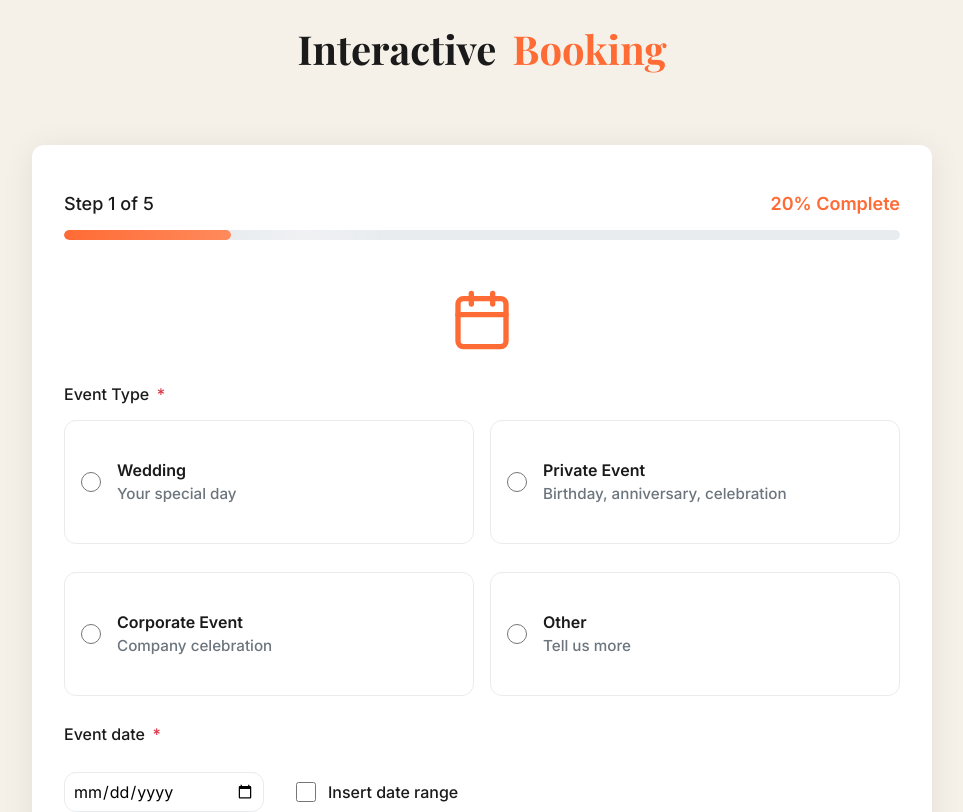
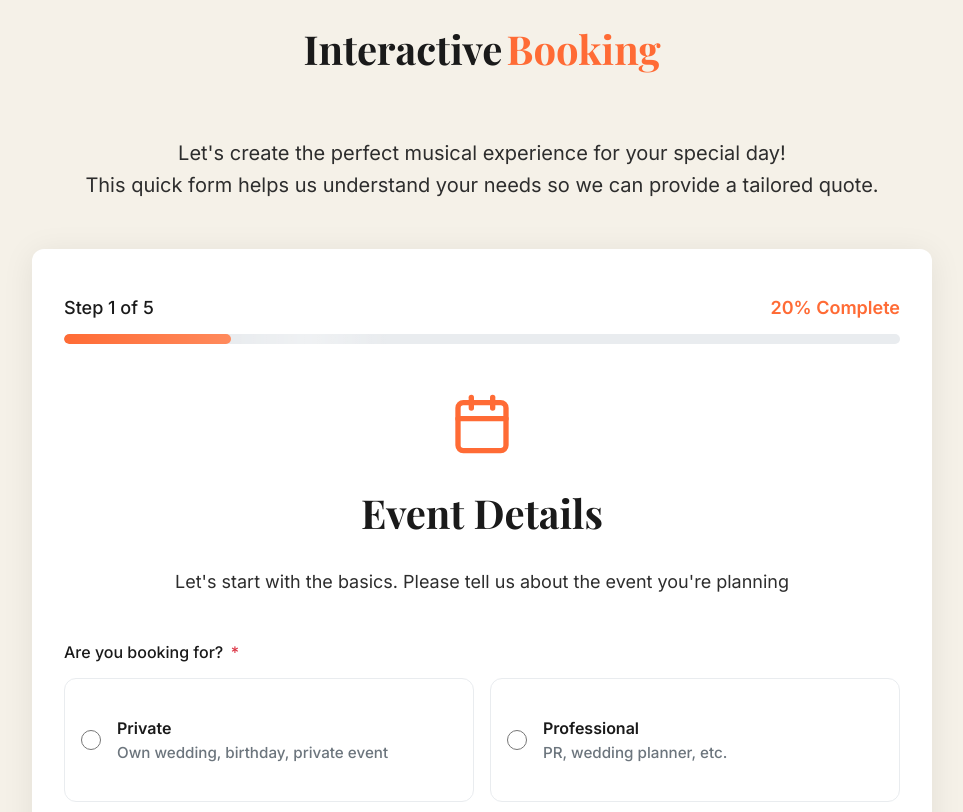
Before and after one commit to FabrizScan/arkad_oddsox_inquiryform, a React (Vite) app: page / in a window 1280 px wide. Shown: the part 221-1033 px from the top of the page, without its empty margins (158-1121 px from the left). Built offline with nearby package versions, Linux system fonts and the light colour scheme; no server answers.

Commit message:
20250811 - Modifications demandé par OddSox

```diff
--- a/src/App.jsx
+++ b/src/App.jsx
@@ -87,8 +87,9 @@ export default function App() {
 
   // Adatta i dati del form per la tabella Supabase
   function mapFormDataToPayload(formData) {
-    return {
-      event_type: formData.eventType === "other" ? formData.otherEventType : formData.eventType,
+    const payload = {
+      user_type: formData.bookingFor || "",
+      event_type: formData.eventType === "other" ? formData.otherEventType : formData.eventType || "",
       date_type: formData.isDateRange ? "range" : "single",
       start_date: formData.startDate,
       end_date: formData.isDateRange ? formData.endDate : null,
@@ -97,14 +98,14 @@ export default function App() {
       indoor_outdoor: formData.indoorOutdoor,
       guests: formData.guests,
       dress_code: formData.dressCode,
-      concert_duration: formData.concertDuration,
+      concert_duration: formData.concertDurationType === "other" ? formData.otherConcertDuration : formData.concertDurationType,
       musicians: formData.musicians || [],
-      other_musician: formData.otherMusician,
       full_name: formData.fullName,
       email: formData.email,
       phone: formData.phone,
       notes: formData.notes,
     };
+    return payload;
   }
 
   // Unisce i dati dell'ultimo step e invia tutto a Supabase
@@ -252,6 +253,11 @@ export default function App() {
             </h1>
           </div>
 
+          {/* Yellow Info Box */}
+          <div className="info-box-yellow">
+            <p>Let's create the perfect musical experience for your special day!<br />This quick form helps us understand your needs so we can provide a tailored quote.</p>
+          </div>
+
           {/* Form Container */}
           <div className="form-container">
             <Stepper steps={steps} currentStep={currentStep} />
--- a/src/components/Step1EventInfo.jsx
+++ b/src/components/Step1EventInfo.jsx
@@ -8,6 +8,7 @@ export default function Step1EventInfo({ data, onNext, onUpdate }) {
     startDate: data.startDate || "",
     endDate: data.endDate || "",
     isDateRange: data.isDateRange || false,
+    bookingFor: data.bookingFor || "",
   });
   const [errors, setErrors] = useState({});
 
@@ -19,6 +20,7 @@ export default function Step1EventInfo({ data, onNext, onUpdate }) {
       startDate: data.startDate || "",
       endDate: data.endDate || "",
       isDateRange: data.isDateRange || false,
+      bookingFor: data.bookingFor || "",
     });
   }, [data]);
 
@@ -47,6 +49,7 @@ export default function Step1EventInfo({ data, onNext, onUpdate }) {
 
   function validate() {
     const e = {};
+    if (!fields.bookingFor) e.bookingFor = "Required";
     if (!fields.eventType) e.eventType = "Required";
     if (fields.eventType === "other" && !fields.otherEventType)
       e.otherEventType = "Please specify event type";
@@ -76,7 +79,43 @@ export default function Step1EventInfo({ data, onNext, onUpdate }) {
     <form onSubmit={handleNext}>
       <div className="section-header">
         <Calendar className="section-icon" />
+        <h2 className="section-title">Event Details</h2>
+        <p className="section-subtitle">Let's start with the basics. Please tell us about the event you're planning</p>
       </div>
+
+      {/* Are you booking for? */}
+      <label>
+        Are you booking for? <span className="required">*</span>
+      </label>
+      <div className="radio-grid">
+        <label className="radio-card">
+          <input
+            type="radio"
+            name="bookingFor"
+            value="private"
+            checked={fields.bookingFor === "private"}
+            onChange={handleRadioChange}
+          />
+          <div>
+            <strong>Private</strong>
+            <span>Own wedding, birthday, private event</span>
+          </div>
+        </label>
+        <label className="radio-card">
+          <input
+            type="radio"
+            name="bookingFor"
+            value="professional"
+            checked={fields.bookingFor === "professional"}
+            onChange={handleRadioChange}
+          />
+          <div>
+            <strong>Professional</strong>
+            <span>PR, wedding planner, etc.</span>
+          </div>
+        </label>
+      </div>
+      {errors.bookingFor && <div className="error">{errors.bookingFor}</div>}
 
       {/* Event Type */}
       <label>
--- a/src/components/Step2LocationVenue.jsx
+++ b/src/components/Step2LocationVenue.jsx
@@ -190,6 +190,8 @@ export default function Step2LocationVenue({ data, onNext, onBack, onUpdate }) {
       <form onSubmit={handleNext}>
         <div className="section-header">
           <MapPin className="section-icon" />
+          <h2 className="section-title">Venue & Location</h2>
+          <p className="section-subtitle">Where will the magic happen? Please provide details about your event location.</p>
         </div>
 
         {/* Location */}
--- a/src/components/Step3Guests.jsx
+++ b/src/components/Step3Guests.jsx
@@ -32,6 +32,8 @@ export default function Step3Guests({ data, onNext, onBack, onUpdate }) {
     <form onSubmit={handleNext}>
       <div className="section-header">
         <Users className="section-icon" />
+        <h2 className="section-title">Guest Count</h2>
+        <p className="section-subtitle">How many people will be attending your event?</p>
       </div>
 
       {/* Guests */}
--- a/src/components/Step4MusicDetails.jsx
+++ b/src/components/Step4MusicDetails.jsx
@@ -6,8 +6,9 @@ export default function Step4MusicDetails({ data, onNext, onBack, onUpdate }) {
   const [fields, setFields] = useState({
     dressCode: data.dressCode || "",
     concertDuration: data.concertDuration || "",
+    concertDurationType: data.concertDurationType || "",
+    otherConcertDuration: data.otherConcertDuration || "",
     musicians: data.musicians || [],
-    otherMusician: data.otherMusician || "",
   });
   const [errors, setErrors] = useState({});
 
@@ -25,6 +26,13 @@ export default function Step4MusicDetails({ data, onNext, onBack, onUpdate }) {
           musicians: prev.musicians.filter((m) => m !== value),
         }));
       }
+    } else if (type === "radio" && name === "concertDurationType") {
+      setFields((prev) => ({
+        ...prev,
+        concertDurationType: value,
+        // Reset otherConcertDuration if not selecting "other"
+        ...(value !== "other" && { otherConcertDuration: "" })
+      }));
     } else {
       setFields((prev) => ({ ...prev, [name]: value }));
     }
@@ -32,7 +40,10 @@ export default function Step4MusicDetails({ data, onNext, onBack, onUpdate }) {
 
   function validate() {
     const e = {};
-    if (!fields.concertDuration) e.concertDuration = "Required";
+    if (!fields.concertDurationType) e.concertDurationType = "Required";
+    if (fields.concertDurationType === "other" && !fields.otherConcertDuration.trim()) {
+      e.otherConcertDuration = "Please specify the concert duration";
+    }
     return e;
   }
 
@@ -50,6 +61,8 @@ export default function Step4MusicDetails({ data, onNext, onBack, onUpdate }) {
     <form onSubmit={handleNext}>
       <div className="section-header">
         <Music className="section-icon" />
+        <h2 className="section-title">Musical Preferences</h2>
+        <p className="section-subtitle">Configure your ideal band setup</p>
       </div>
 
       <div className="info-box">
@@ -70,22 +83,70 @@ export default function Step4MusicDetails({ data, onNext, onBack, onUpdate }) {
       {/* Expected Concert Duration */}
       <label>
         Expected concert duration <span className="required">*</span>
+      </label>
+      <div className="radio-group">
+        <label className="radio-card">
+          <input
+            type="radio"
+            name="concertDurationType"
+            value="2_sets_45min"
+            checked={fields.concertDurationType === "2_sets_45min"}
+            onChange={handleChange}
+          />
+          <div>
+            <strong>2 sets of 45 min</strong>
+          </div>
+        </label>
+        <label className="radio-card">
+          <input
+            type="radio"
+            name="concertDurationType"
+            value="3_sets_30min"
+            checked={fields.concertDurationType === "3_sets_30min"}
+            onChange={handleChange}
+          />
+          <div>
+            <strong>3 sets of 30 min</strong>
+          </div>
+        </label>
+        <label className="radio-card">
+          <input
+            type="radio"
+            name="concertDurationType"
+            value="other"
+            checked={fields.concertDurationType === "other"}
+            onChange={handleChange}
+          />
+          <div>
+            <strong>Other</strong>
+          </div>
+        </label>
+      </div>
+      {errors.concertDurationType && (
+        <div className="error">{errors.concertDurationType}</div>
+      )}
+
+      {/* Other Concert Duration (conditionally rendered) */}
+      {fields.concertDurationType === "other" && (
+        <label>
+          Please specify concert duration:
           <input
             type="text"
-          name="concertDuration"
-          value={fields.concertDuration}
+            name="otherConcertDuration"
+            value={fields.otherConcertDuration}
             onChange={handleChange}
-          placeholder="e.g., 2 sets of 45 minutes, 3 hours total"
+            placeholder="e.g., 4 sets of 20 min, 2 hours total, 1 set of 90 min"
             required
           />
-        {errors.concertDuration && (
-          <div className="error">{errors.concertDuration}</div>
+          {errors.otherConcertDuration && (
+            <div className="error">{errors.otherConcertDuration}</div>
           )}
         </label>
+      )}
 
       {/* Dress Code */}
       <label>
-        Band Dress Code? (Optional)
+        Band Dress Code (Optional)
         <textarea
           name="dressCode"
           value={fields.dressCode}
@@ -131,31 +192,7 @@ export default function Step4MusicDetails({ data, onNext, onBack, onUpdate }) {
           />
           <label htmlFor="trumpeter">Trumpeter</label>
         </div>
-        <div className="checkbox-item">
-          <input
-            type="checkbox"
-            name="musicians"
-            value="other"
-            checked={fields.musicians.includes("other")}
-            onChange={handleChange}
-            id="other"
-          />
-          <label htmlFor="other">Other</label>
       </div>
-      </div>
-
-      {fields.musicians.includes("other") && (
-        <label>
-          Please specify other musician(s):
-          <input
-            type="text"
-            name="otherMusician"
-            value={fields.otherMusician}
-            onChange={handleChange}
-            placeholder="e.g., Violinist, backing vocalist"
-          />
-        </label>
-      )}
 
       <div className="form-navigation">
         <button type="button" onClick={onBack} className="button secondary">
--- a/src/components/Step5ContactNotes.jsx
+++ b/src/components/Step5ContactNotes.jsx
@@ -37,6 +37,8 @@ export default function Step5ContactNotes({ data, onBack, onSubmit, submitting,
     <form onSubmit={handleSubmit}>
       <div className="section-header">
         <User className="section-icon" />
+        <h2 className="section-title">Final Details & Contact</h2>
+        <p className="section-subtitle">We're almost there! Please provide your contact information and any final details.</p>
       </div>
 
       <label>
--- a/src/styles/main.css
+++ b/src/styles/main.css
@@ -113,7 +113,7 @@ body {
   font-family: var(--font-heading);
   font-size: 2.5rem;
   font-weight: 700;
-  margin-bottom: 1rem; /* Reduced from var(--space-lg) to 1rem */
+  margin-bottom: 0.5rem; /* Reduced from 1rem to 0.5rem to bring text closer */
   line-height: 1.2;
   text-align: center;
 }
@@ -124,7 +124,7 @@ body {
 
 .title-accent {
   color: var(--odd-sox-orange);
-  margin-left: var(--space-sm);
+  margin-left: 0.25rem;
 }
 
 .page-description {
@@ -440,6 +440,13 @@ input[type="radio"] {
   margin-bottom: 0.75rem; /* UNIFORM spacing: 0.75rem (12px) everywhere */
 }
 
+/* Uniform width radio cards for concert duration */
+.radio-group .radio-card {
+  flex: 1;
+  min-width: 0;
+  width: 100%;
+}
+
 .radio-card {
   position: relative;
   padding: 1rem;
@@ -532,6 +539,22 @@ input[type="radio"] {
   padding: var(--space-md);
   margin-top: 0.75rem; /* UNIFORM spacing: 0.75rem (12px) everywhere */
   margin-bottom: 0.75rem; /* UNIFORM spacing: 0.75rem (12px) everywhere */
+}
+
+/* Yellow info box between title and form */
+.info-box-yellow {
+  text-align: center;
+  margin: 0 auto var(--space-lg);
+  max-width: 800px;
+}
+
+.info-box-yellow p {
+  margin: 0;
+  font-size: 1.25rem;
+  line-height: 1.6;
+  color: var(--odd-sox-gray);
+  font-family: var(--font-body);
+  font-weight: 400;
 }
 
 .band-info-content {
```
Lines whose indentation alone changed are shown as unchanged.
